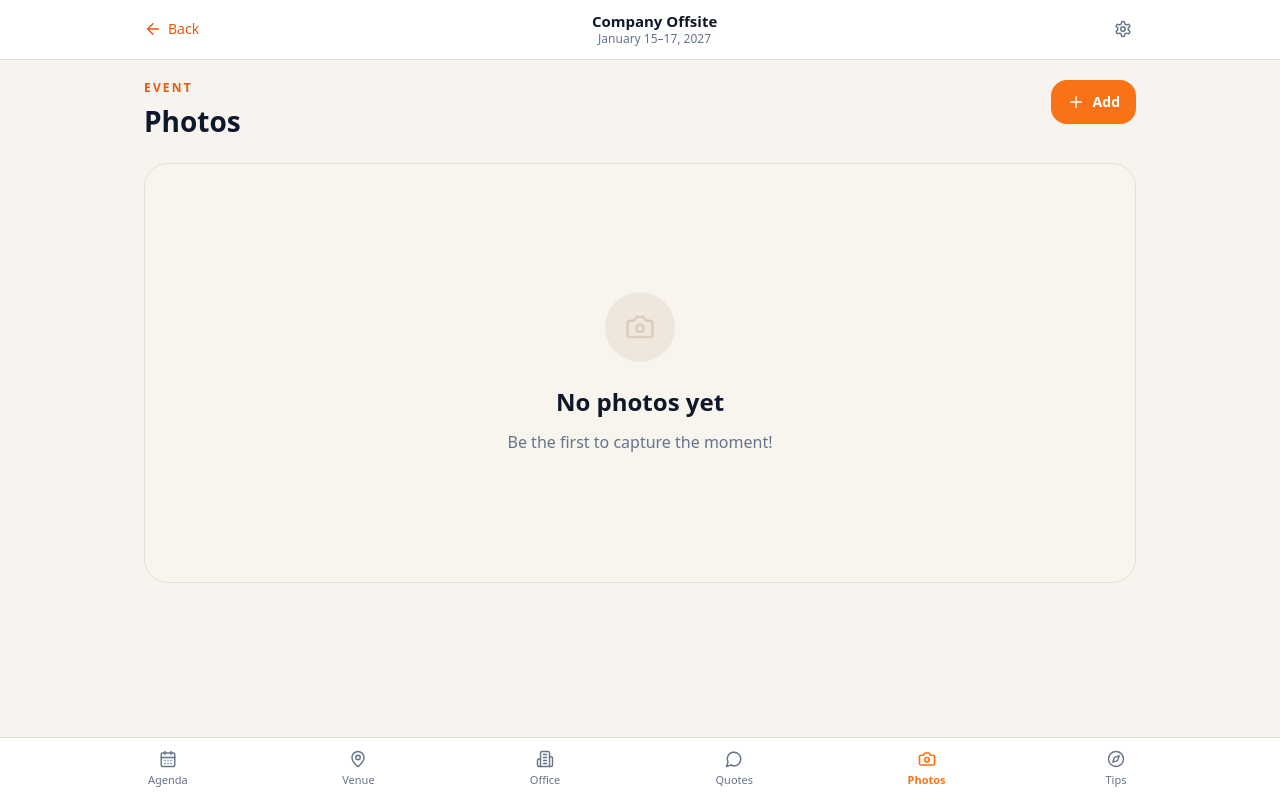
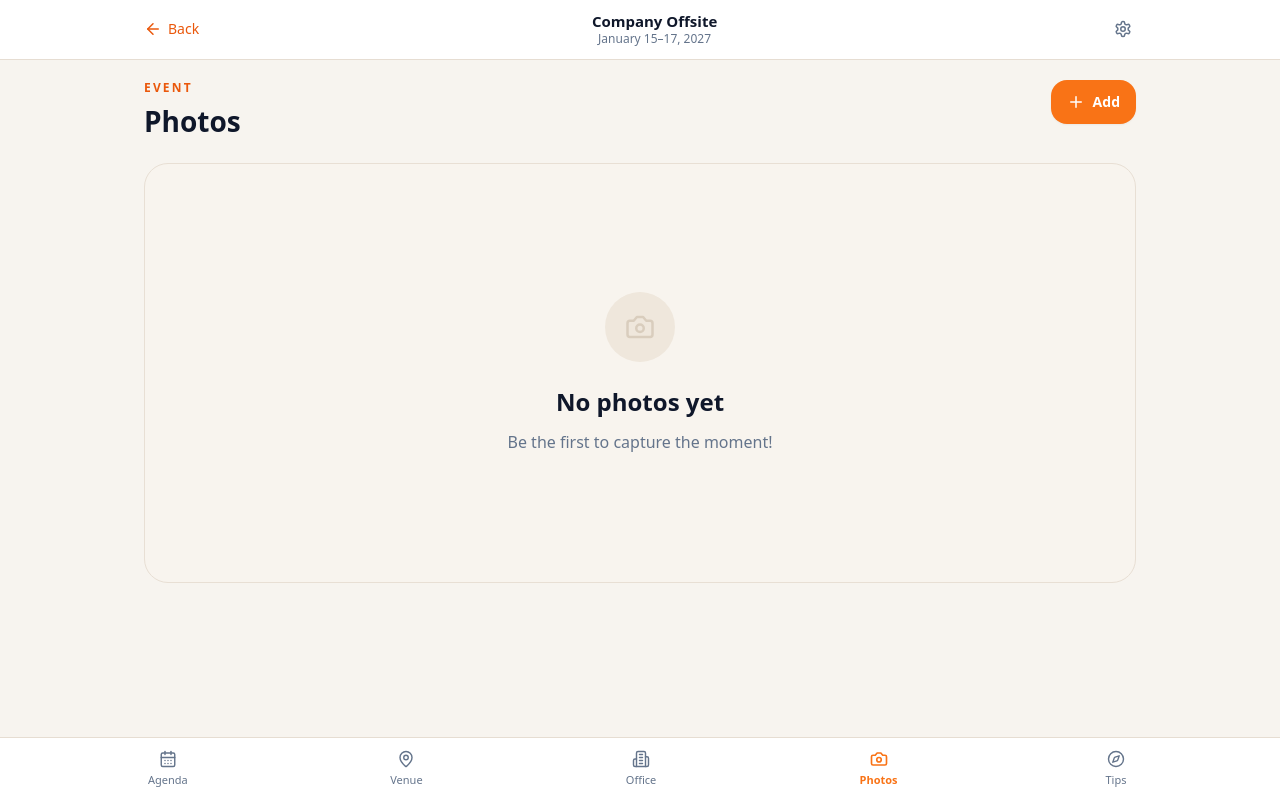
Before and after one commit to angelestrella1313-web/Testing, a Next.js app: page /photos in a window 1280 px wide. Built offline with nearby package versions, Linux system fonts and the light colour scheme.

Commit message:
Update page.tsx

```diff
--- a/app/photos/page.tsx
+++ b/app/photos/page.tsx
@@ -24,7 +24,6 @@ const navItems = [
   { label: "Agenda", icon: CalendarDays, href: "/" },
   { label: "Venue", icon: MapPin, href: "/venue" },
   { label: "Office", icon: Building2, href: "/office" },
-  { label: "Quotes", icon: MessageCircle, href: "/quotes" },
   { label: "Photos", icon: Camera, href: "/photos", active: true },
   { label: "Tips", icon: Compass, href: "/tips" }
 ];
```
